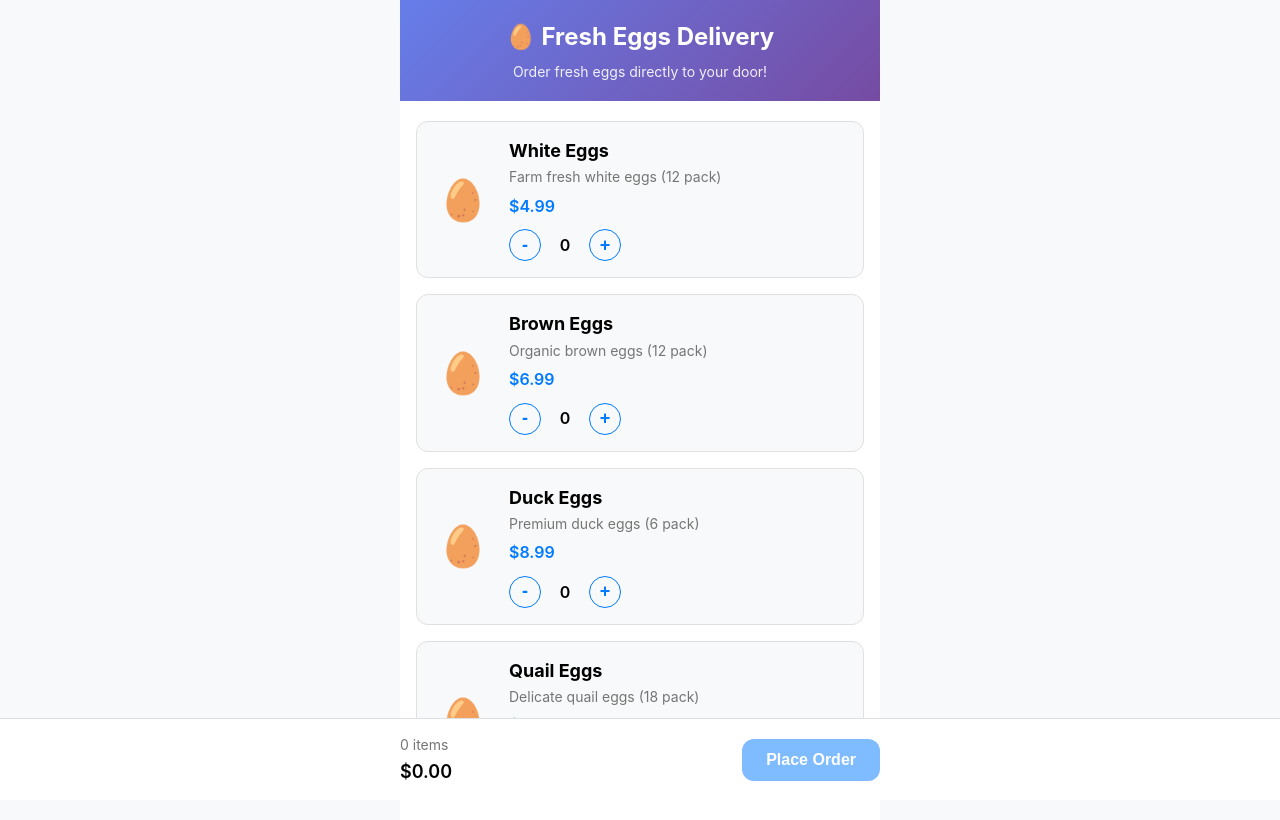
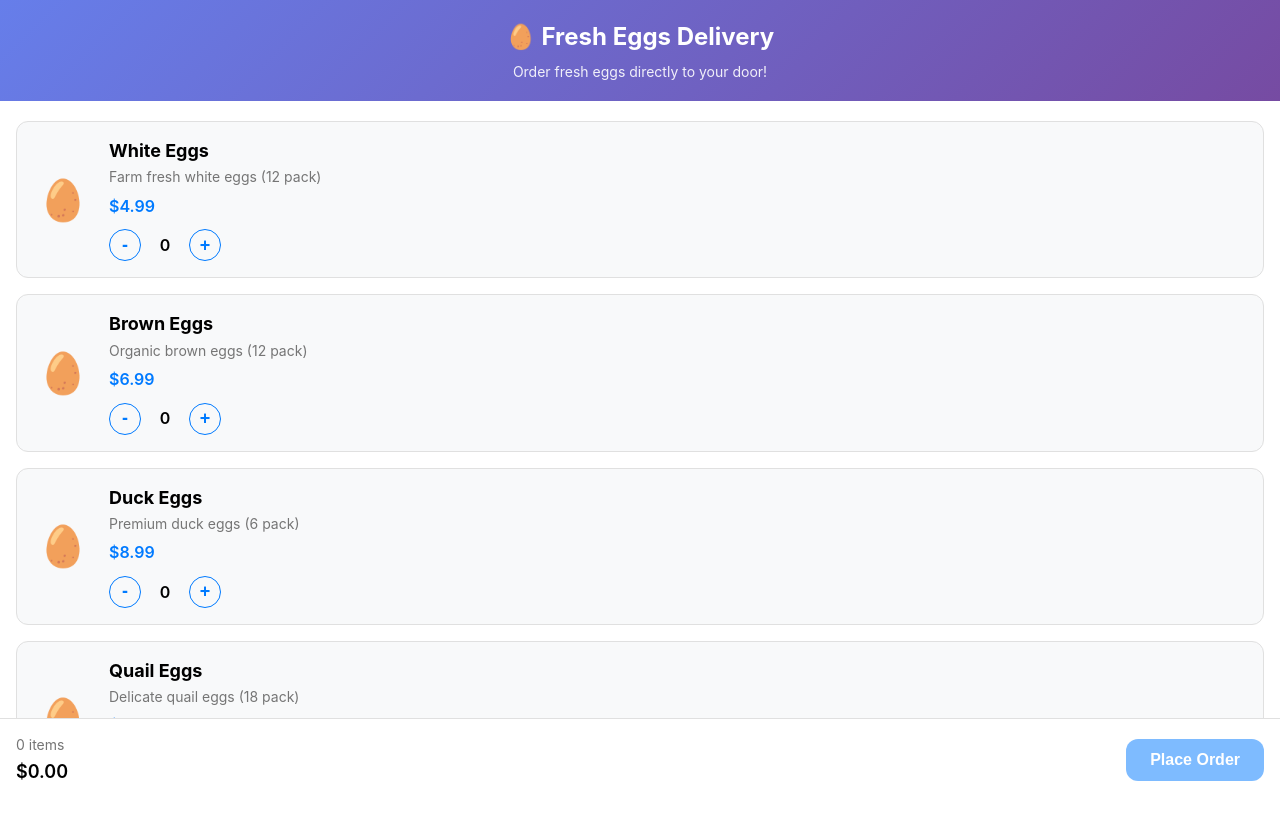
Before and after one commit to chhengsokkhai-cpu/egg_order_app, a website: page public/standalone.html in a window 1280 px wide. Drawn offline with Linux system fonts and the light colour scheme.

Commit message:
Make app fit full phone screen width - remove max-width constraints

```diff
--- a/public/standalone.html
+++ b/public/standalone.html
@@ -7,6 +7,7 @@
     <script src="https://telegram.org/js/telegram-web-app.js"></script>
     <style>
         * { margin: 0; padding: 0; box-sizing: border-box; }
+        html { height: 100%; width: 100%; }
         body {
             font-family: -apple-system, BlinkMacSystemFont, 'Segoe UI', Roboto, sans-serif;
             background: #f8f9fa;
@@ -16,10 +17,14 @@
             -webkit-touch-callout: none;
             -webkit-tap-highlight-color: transparent;
             touch-action: manipulation;
+            width: 100%;
+            height: 100%;
+            margin: 0;
+            padding: 0;
         }
         .container {
-            max-width: 480px;
-            margin: 0 auto;
+            width: 100%;
+            margin: 0;
             min-height: 100vh;
             display: flex;
             flex-direction: column;
@@ -76,7 +81,7 @@
             padding: 16px; z-index: 100;
         }
         .cart-summary {
-            max-width: 480px; margin: 0 auto;
+            width: 100%; margin: 0;
             display: flex; align-items: center;
             justify-content: space-between; gap: 16px;
         }
--- a/public/styles.css
+++ b/public/styles.css
@@ -3,6 +3,11 @@
     margin: 0;
     padding: 0;
     box-sizing: border-box;
+}
+
+html {
+    height: 100%;
+    width: 100%;
 }
 
 body {
@@ -15,11 +20,15 @@ body {
     -webkit-touch-callout: none;
     -webkit-tap-highlight-color: transparent;
     touch-action: manipulation;
+    width: 100%;
+    height: 100%;
+    margin: 0;
+    padding: 0;
 }
 
 .container {
-    max-width: 480px;
-    margin: 0 auto;
+    width: 100%;
+    margin: 0;
     min-height: 100vh;
     display: flex;
     flex-direction: column;
@@ -181,8 +190,8 @@ footer {
 }
 
 .cart-summary {
-    max-width: 480px;
-    margin: 0 auto;
+    width: 100%;
+    margin: 0;
     display: flex;
     align-items: center;
     justify-content: space-between;
```
Also changed, not shown: standalone.html (+8 -3 lines).
